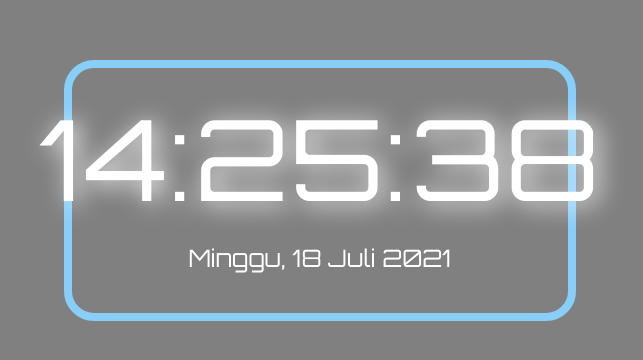
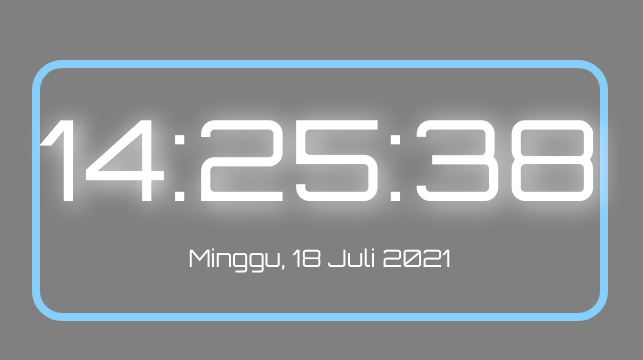
Before and after one commit to icang02/jam-tanggal, a plain HTML site: page index.html in a window 1280 px wide. Shown: the part 210-570 px from the top of the page, without its empty margins (320-963 px from the left). Drawn offline with Linux system fonts and the light colour scheme.

Commit message:
Update style.css

```diff
--- a/style.css
+++ b/style.css
@@ -20,7 +20,7 @@ body {
 }
 
 #container {
-    width: 40%;
+    width: 45%;
     border: 8px solid lightskyblue;
     border-radius: 30px;
     display: flex;
@@ -47,11 +47,11 @@ body {
 /* Responsive */
 @media (min-width: 360px) {
     #container {
-        width: 95%;
+        width: 100%;
         padding: 15px;
 }
     #time {
-        font-size: 4em;
+        font-size: 3.5em;
     }
     #date {
         font-size: 1em;
@@ -62,7 +62,7 @@ body {
 
 @media (min-width: 768px) {
     #container {
-        width: 65%;
+        width: 75%;
         padding: 20px;
     }
     #time {
@@ -76,7 +76,7 @@ body {
 
 @media (min-width: 1080px) {
     #container {
-        width: 40%;
+        width: 45%;
         padding: 20px;
     }
     #time {
```
